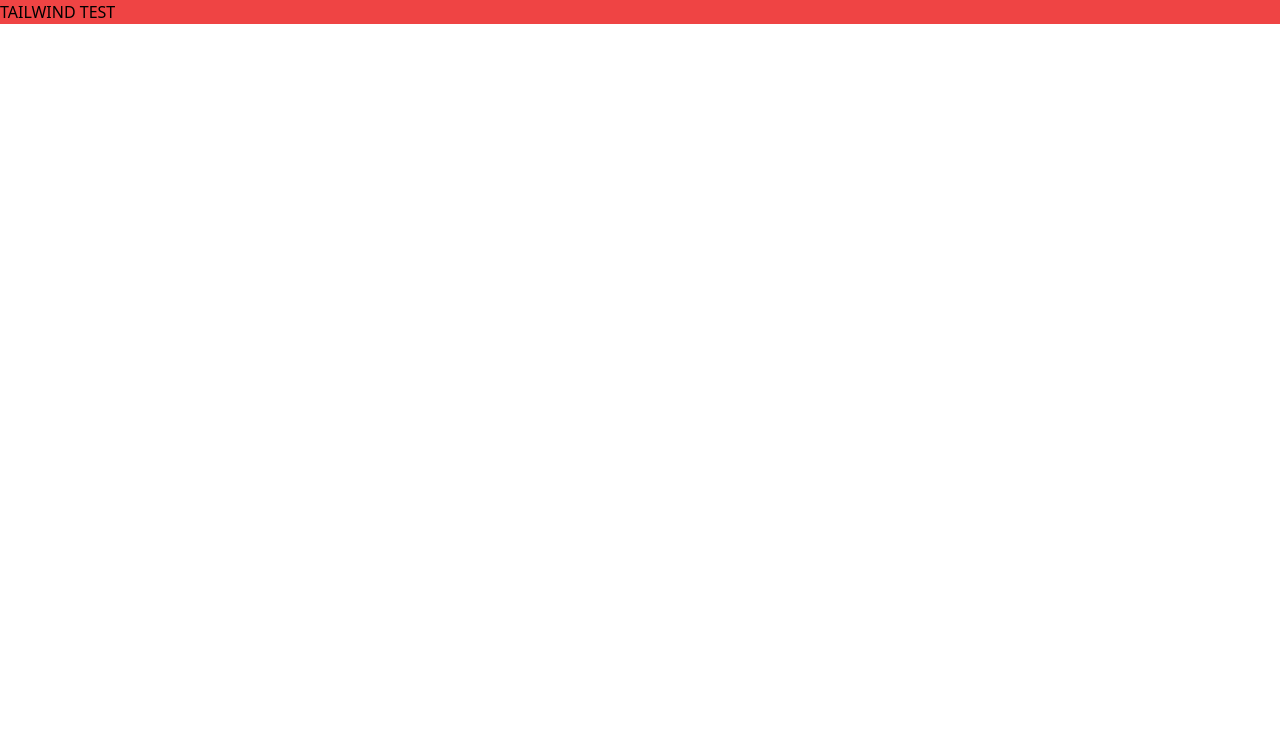
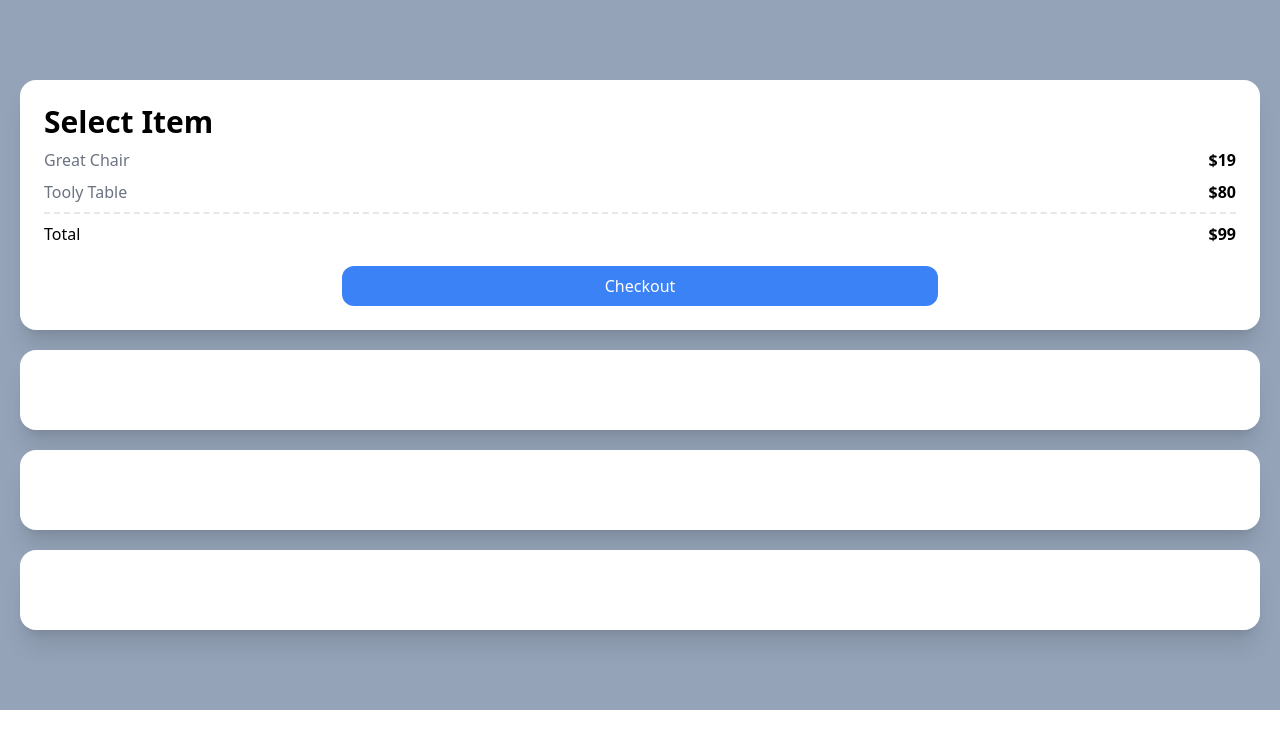
Before and after one commit to GyoHeon/react-nomad-practice, a Next.js app in the folder next/: page / in a window 1280 px wide. Shown: the top 748 px of the page. Built offline with nearby package versions, Linux system fonts and the light colour scheme.

Commit message:
Course: 4.1

```diff
--- a/next/pages/index.tsx
+++ b/next/pages/index.tsx
@@ -2,8 +2,28 @@
 
 const Home: NextPage = () => {
   return (
-    <div className="bg-red-500">
-      <h1 className="text-black">TAILWIND TEST</h1>
+    <div className="bg-slate-400 py-20 px-5 flex flex-col gap-5">
+      <div className="bg-white p-6 rounded-2xl shadow-xl">
+        <span className="font-semibold text-3xl">Select Item</span>
+        <div className="flex justify-between my-2">
+          <span className="text-gray-500">Great Chair</span>
+          <span className="font-semibold">$19</span>
+        </div>
+        <div className="flex justify-between mb-2">
+          <span className="text-gray-500">Tooly Table</span>
+          <span className="font-semibold">$80</span>
+        </div>
+        <div className="flex justify-between mt-2 pt-2 border-t-2 border-dashed">
+          <span>Total</span>
+          <span className="font-semibold">$99</span>
+        </div>
+        <div className="mt-5 bg-blue-500 text-white p-2 text-center rounded-xl w-1/2 mx-auto">
+          Checkout
+        </div>
+      </div>
+      <div className="bg-white p-10 rounded-2xl shadow-xl"></div>
+      <div className="bg-white p-10 rounded-2xl shadow-xl"></div>
+      <div className="bg-white p-10 rounded-2xl shadow-xl"></div>
     </div>
   );
 };
```
